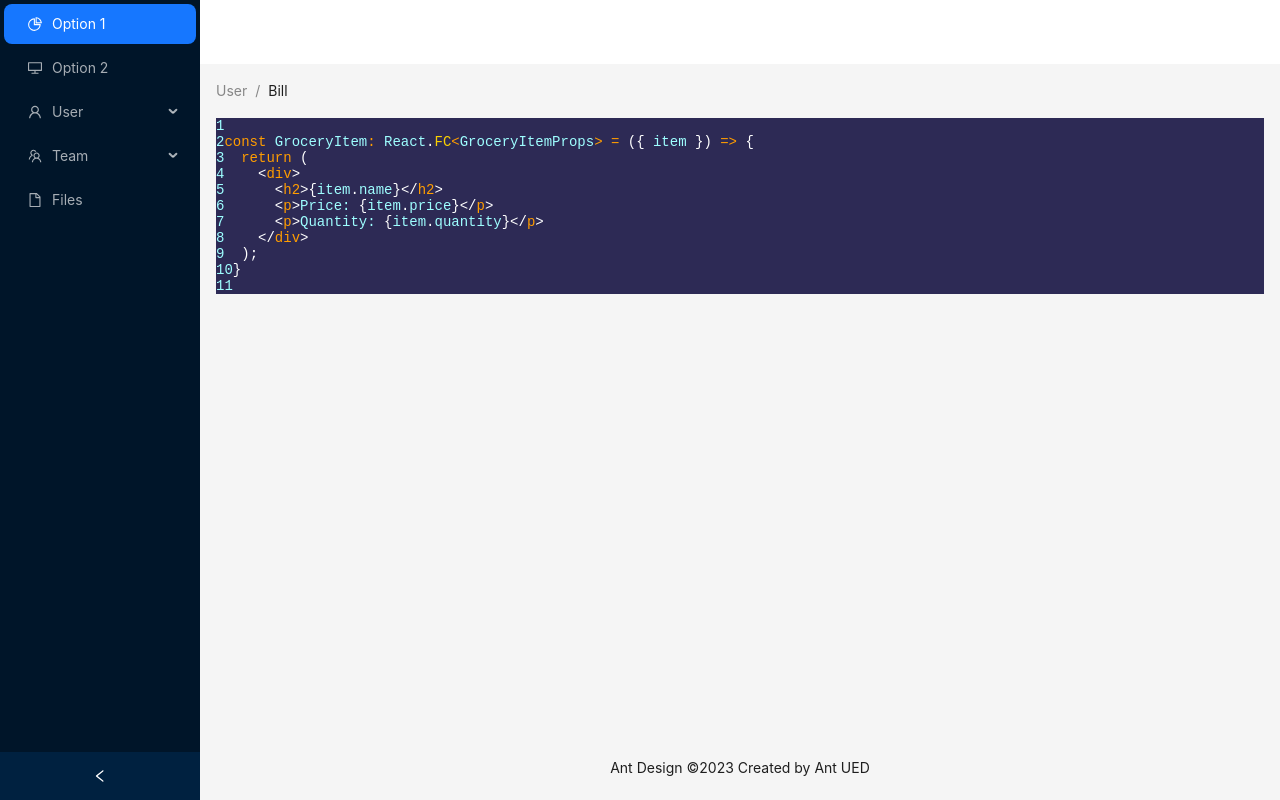
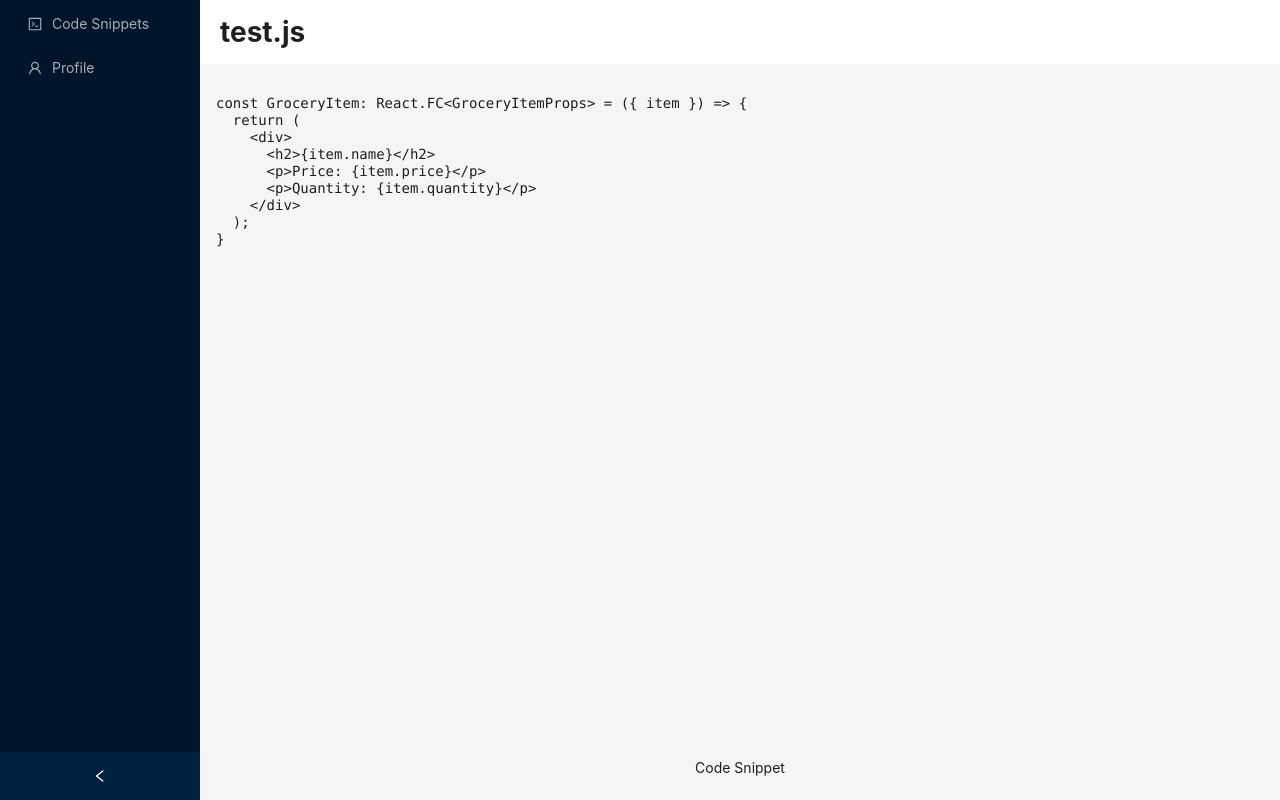
Before and after one commit to longfeiw512/CodeSnippetReact, a React (Create React App) app: page / in a window 1280 px wide. Built offline with nearby package versions, Linux system fonts and the light colour scheme.

Commit message:
use prismjs, babel, webpack
Signed-off-by: longfeiw512 <50474049+longfeiw512@users.noreply.github.com>

```diff
--- a/public/index.html
+++ /dev/null
@@ -1,43 +0,0 @@
-<!DOCTYPE html>
-<html lang="en">
-  <head>
-    <meta charset="utf-8" />
-    <link rel="icon" href="%PUBLIC_URL%/favicon.ico" />
-    <meta name="viewport" content="width=device-width, initial-scale=1" />
-    <meta name="theme-color" content="#000000" />
-    <meta
-      name="description"
-      content="Web site created using create-react-app"
-    />
-    <link rel="apple-touch-icon" href="%PUBLIC_URL%/logo192.png" />
-    <!--
-      manifest.json provides metadata used when your web app is installed on a
-      user's mobile device or desktop. See https://developers.google.com/web/fundamentals/web-app-manifest/
-    -->
-    <link rel="manifest" href="%PUBLIC_URL%/manifest.json" />
-    <!--
-      Notice the use of %PUBLIC_URL% in the tags above.
-      It will be replaced with the URL of the `public` folder during the build.
-      Only files inside the `public` folder can be referenced from the HTML.
-
-      Unlike "/favicon.ico" or "favicon.ico", "%PUBLIC_URL%/favicon.ico" will
-      work correctly both with client-side routing and a non-root public URL.
-      Learn how to configure a non-root public URL by running `npm run build`.
-    -->
-    <title>React App</title>
-  </head>
-  <body>
-    <noscript>You need to enable JavaScript to run this app.</noscript>
-    <div id="root"></div>
-    <!--
-      This HTML file is a template.
-      If you open it directly in the browser, you will see an empty page.
-
-      You can add webfonts, meta tags, or analytics to this file.
-      The build step will place the bundled scripts into the <body> tag.
-
-      To begin the development, run `npm start` or `yarn start`.
-      To create a production bundle, use `npm run build` or `yarn build`.
-    -->
-  </body>
-</html>
--- a/src/App.js
+++ b/src/App.js
@@ -1,7 +1,8 @@
-import { FileOutlined, PieChartOutlined, UserOutlined, DesktopOutlined, TeamOutlined } from '@ant-design/icons';
-import { Breadcrumb, Layout, Menu, theme } from 'antd';
-import { useState } from 'react';
-import { Highlight, themes } from "prism-react-renderer"
+import { CodeOutlined, UserOutlined } from '@ant-design/icons';
+import { Layout, Menu, theme } from 'antd';
+import PrismCode from "./PrismCode";
+import React, { useState } from 'react';
+
 const { Header, Content, Footer, Sider } = Layout;
 function getItem(label, key, icon, children) {
   return {
@@ -12,15 +13,8 @@ function getItem(label, key, icon, children) {
   };
 }
 const items = [
-  getItem('Option 1', '1', <PieChartOutlined />),
-  getItem('Option 2', '2', <DesktopOutlined />),
-  getItem('User', 'sub1', <UserOutlined />, [
-    getItem('Tom', '3'),
-    getItem('Bill', '4'),
-    getItem('Alex', '5'),
-  ]),
-  getItem('Team', 'sub2', <TeamOutlined />, [getItem('Team 1', '6'), getItem('Team 2', '8')]),
-  getItem('Files', '9', <FileOutlined />),
+  getItem('Code Snippets', 'codeSnippets', <CodeOutlined />),
+  getItem('Profile', 'profile', <UserOutlined />),
 ];
 const codeBlock = `
 const GroceryItem: React.FC<GroceryItemProps> = ({ item }) => {
@@ -33,6 +27,8 @@ const GroceryItem: React.FC<GroceryItemProps> = ({ item }) => {
   );
 }
 `
+const codeName = "test.js";
+
 const App = () => {
   const [collapsed, setCollapsed] = useState(false);
   const {
@@ -51,48 +47,25 @@ const App = () => {
       <Layout>
         <Header
           style={{
-            padding: 0,
+            padding: "0 0 0 20px",
             background: colorBgContainer,
           }}
-        />
+        >
+          <div className='header'>{codeName}</div>
+        </Header>
         <Content
           style={{
             margin: '0 16px',
           }}
         >
-          <Breadcrumb
-            style={{
-              margin: '16px 0',
-            }}
-          >
-            <Breadcrumb.Item>User</Breadcrumb.Item>
-            <Breadcrumb.Item>Bill</Breadcrumb.Item>
-          </Breadcrumb>
-          <Highlight
-            theme={themes.shadesOfPurple}
-            code={codeBlock}
-            language="tsx"
-          >
-            {({ className, style, tokens, getLineProps, getTokenProps }) => (
-              <pre style={style}>
-                {tokens.map((line, i) => (
-                  <div key={i} {...getLineProps({ line })}>
-                    <span>{i + 1}</span>
-                    {line.map((token, key) => (
-                      <span key={key} {...getTokenProps({ token })} />
-                    ))}
-                  </div>
-                ))}
-              </pre>
-            )}
-          </Highlight>
+          <PrismCode code={codeBlock} language="js" plugins={["line-numbers"]} />
         </Content>
         <Footer
           style={{
             textAlign: 'center',
           }}
         >
-          Ant Design ©2023 Created by Ant UED
+          Code Snippet
         </Footer>
       </Layout>
     </Layout>
--- /dev/null
+++ b/src/PrismCode.js
@@ -0,0 +1,18 @@
+import React, { useEffect, useRef } from "react";
+import Prism from "prismjs";
+
+const PrismCode = ({ code, language }) => {
+    useEffect(() => {
+        Prism.highlightAll();
+    }, []);
+
+    return (
+        <pre>
+            <code className={`language-${language}`}>
+                {code}
+            </code>
+        </pre>
+    );
+}
+
+export default PrismCode;
--- a/src/index.css
+++ b/src/index.css
@@ -11,3 +11,8 @@ code {
   font-family: source-code-pro, Menlo, Monaco, Consolas, 'Courier New',
     monospace;
 }
+
+.header {
+  font-size: 28px;
+  font-weight: bold;
+}
--- /dev/null
+++ b/src/index.html
@@ -0,0 +1,18 @@
+<!DOCTYPE html>
+<html lang="en">
+
+<head>
+  <meta charset="utf-8" />
+  <meta name="viewport" content="width=device-width, initial-scale=1, shrink-to-fit=no" />
+  <meta name="theme-color" content="#000000" />
+  <title>Code Snippet</title>
+</head>
+
+<body>
+  <noscript> You need to enable JavaScript to run this app. </noscript>
+  <div id="root">
+    <!-- This div is where our app will run -->
+  </div>
+</body>
+
+</html>
--- /dev/null
+++ b/webpack.config.js
@@ -0,0 +1,36 @@
+const path = require("path");
+const HtmlWebpackPlugin = require("html-webpack-plugin");
+
+module.exports = {
+    entry: path.join(__dirname, "src", "index.js"),
+    output: { path: path.join(__dirname, "build"), filename: "index.bundle.js" },
+    mode: process.env.NODE_ENV || "development",
+    resolve: { modules: [path.resolve(__dirname, "src"), "node_modules"] },
+    devServer: {
+        static: {
+            directory: path.join(__dirname, "src")
+        }
+    },
+    module: {
+        rules: [
+            {
+                test: /\.(js|jsx)$/,
+                exclude: /node_modules/,
+                use: ["babel-loader"],
+            },
+            {
+                test: /\.(css|scss)$/,
+                use: ["style-loader", "css-loader"],
+            },
+            {
+                test: /\.(jpg|jpeg|png|gif|mp3|svg)$/,
+                use: ["file-loader"],
+            },
+        ],
+    },
+    plugins: [
+        new HtmlWebpackPlugin({
+            template: path.join(__dirname, "src", "index.html"),
+        }),
+    ],
+};
```
Also changed, not shown: package.json (+13 -2 lines), .babelrc (added), 1 other file (tests, documents, lock files or other folders).
